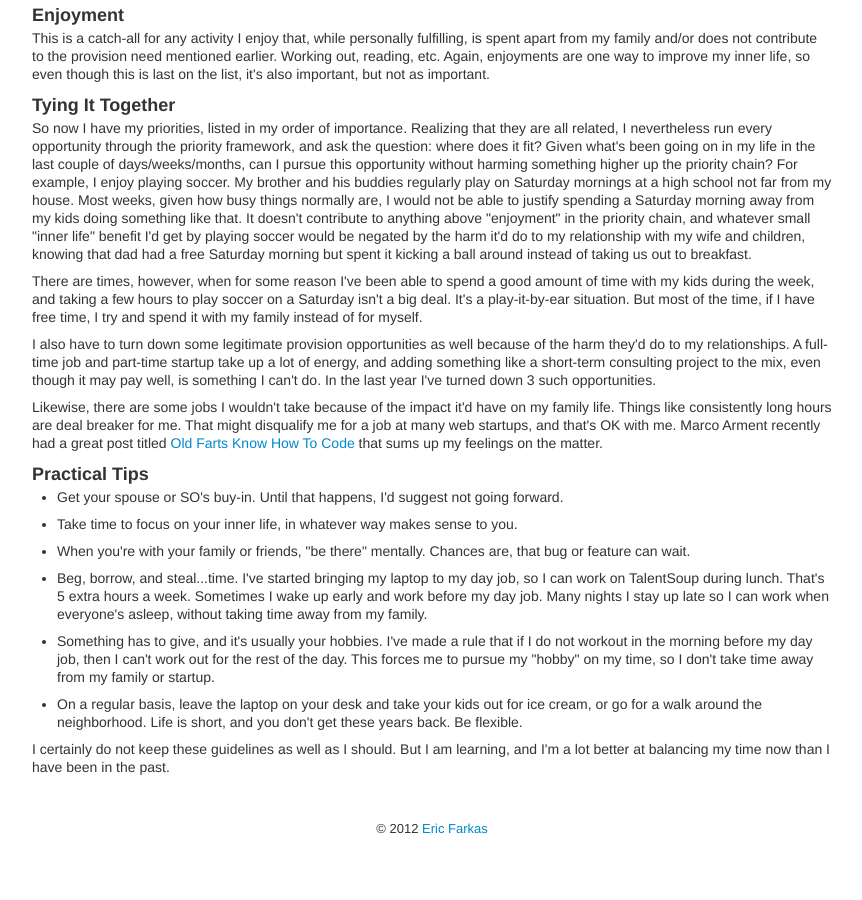
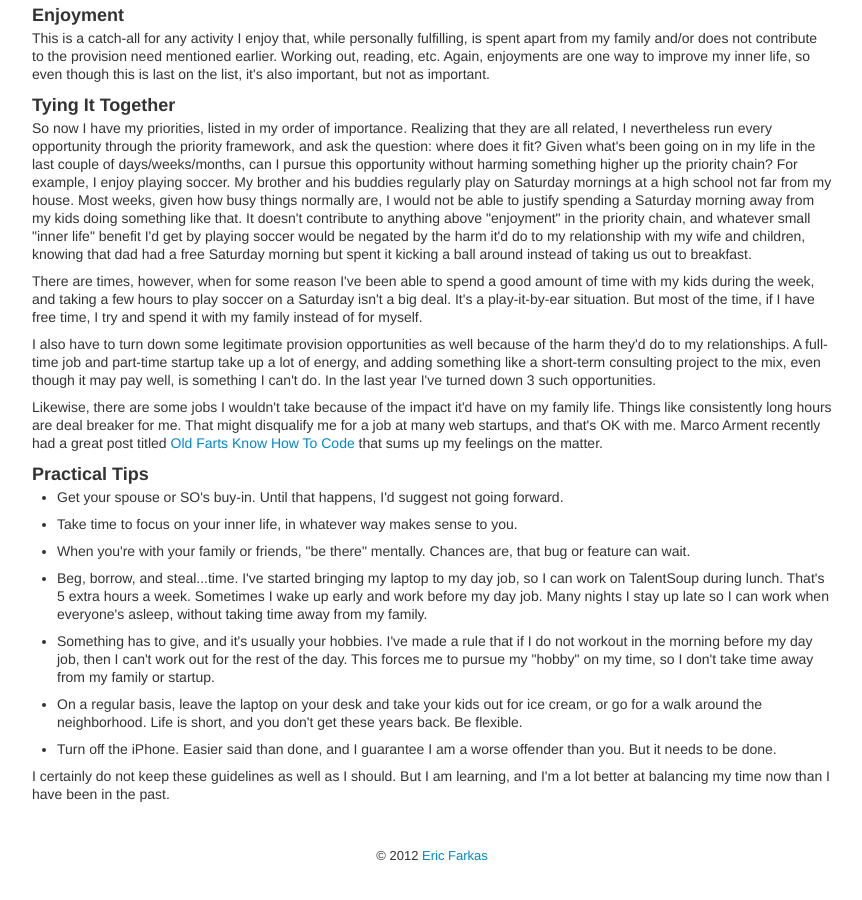
Before and after one commit to speric/speric.github.com, a Jekyll site: the page built from _posts/2012-05-30-how-to-do-a-startup-on-the-side-and-not-lose-your-family.markdown, in a window 1280 px wide and 900 px high, scrolled down 1486 px. Shown: the whole window, without its empty margins (208-1070 px from the left). Built offline with Jekyll 4.4.1, drawn with Linux system fonts in a browser that asks for light colours; some web fonts are replaced; Markdown is read by kramdown in place of the engine named in the settings; before the commit the page ends 2359 px from its top, so only the background shows below that.

Commit message:
Some more thoughts

```diff
--- a/_posts/2012-05-30-how-to-do-a-startup-on-the-side-and-not-lose-your-family.markdown
+++ b/_posts/2012-05-30-how-to-do-a-startup-on-the-side-and-not-lose-your-family.markdown
@@ -61,5 +61,6 @@ title: How To Do A Startup On The Side And Not Lose Your Family
 	<li><p>Beg, borrow, and steal...time.  I've started bringing my laptop to my day job, so I can work on TalentSoup during lunch.  That's 5 extra hours a week.  Sometimes I wake up early and work before my day job.  Many nights I stay up late so I can work when everyone's asleep, without taking time away from my family.</p></li>
 	<li><p>Something has to give, and it's usually your hobbies.  I've made a rule that if I do not workout in the morning before my day job, then I can't work out for the rest of the day.  This forces me to pursue my "hobby" on my time, so I don't take time away from my family or startup.</p></li>
 	<li><p>On a regular basis, leave the laptop on your desk and take your kids out for ice cream, or go for a walk around the neighborhood.  Life is short, and you don't get these years back. Be flexible.</p></li>
+	<li><p>Turn off the iPhone.  Easier said than done, and I guarantee I am a worse offender than you.  But it needs to be done.</p></li>
 </ul>
 <p>I certainly do not keep these guidelines as well as I should.  But I am learning, and I'm a lot better at balancing my time now than I have been in the past.</p>
```
